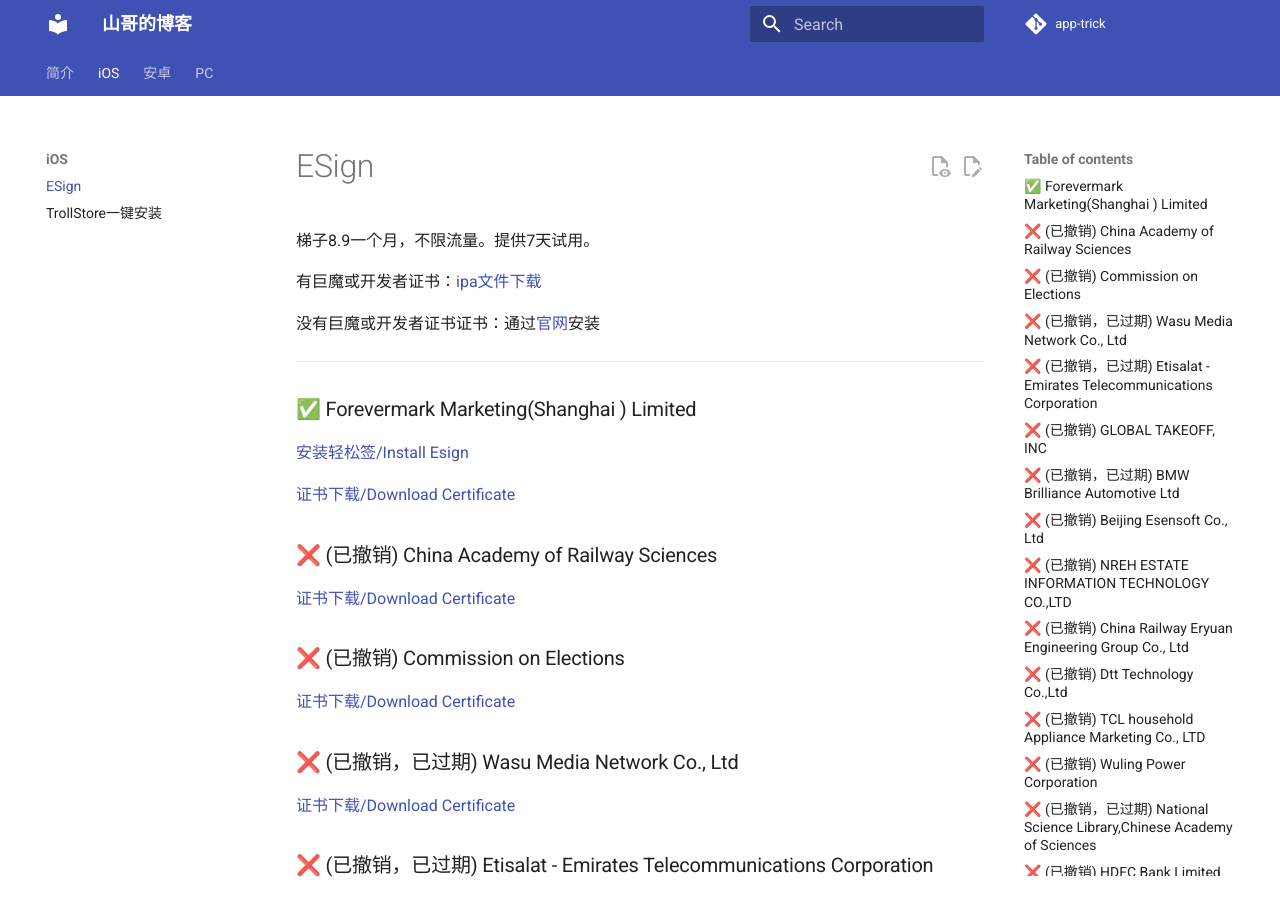
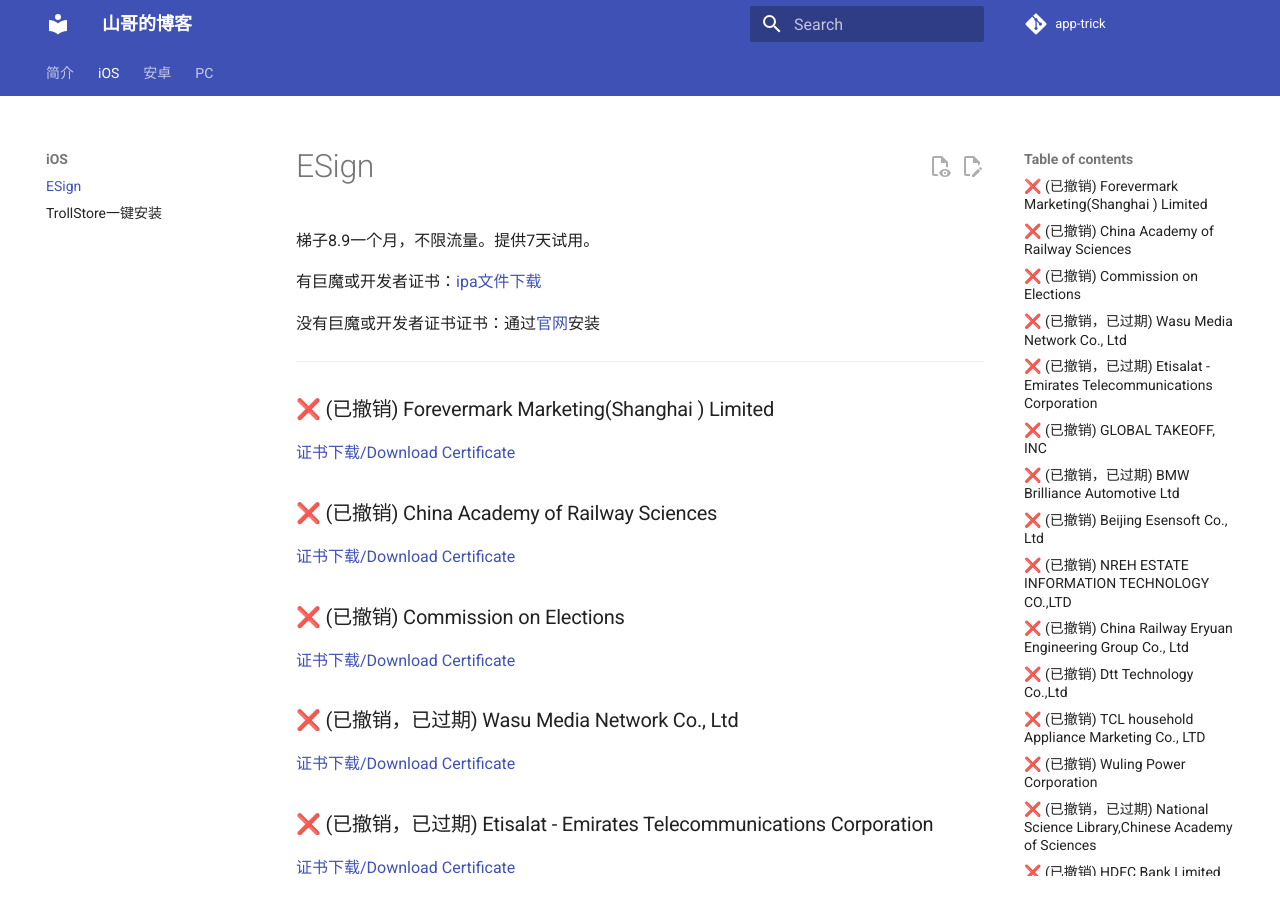
Before and after one commit to app-trick/app-trick.github.io, an MkDocs documentation site: the page built from docs/iOS/Esign.md, in a window 1280 px wide and 900 px high. Built offline with MkDocs 1.6.1 and Material for MkDocs 9.7.7, drawn with Linux system fonts in a browser that asks for light colours; comment, search, counter and statistics services are not loaded; some of the changed text lies outside the part shown.

Commit message:
Esign Repo Update

```diff
--- a/docs/iOS/Esign.md
+++ b/docs/iOS/Esign.md
@@ -8,9 +8,7 @@
 
 ---
 
-### ✅  Forevermark  Marketing(Shanghai ) Limited
-[安装轻松签/Install Esign](itms-services://?action=download-manifest&url=https://app-trick.github.io/iOS/plist/com.iioeusfqms.qpzwteff.plist)
-
+### ❌ (已撤销) Forevermark  Marketing(Shanghai ) Limited
 [证书下载/Download Certificate](/iOS/cert/Forevermark%20%20Marketing%28Shanghai%20%29%20Limited.zip)
 ### ❌ (已撤销) China Academy of Railway Sciences
 [证书下载/Download Certificate](/iOS/cert/China%20Academy%20of%20Railway%20Sciences.zip)
--- a/docs/iOS/cert/list.txt
+++ b/docs/iOS/cert/list.txt
@@ -14,4 +14,3 @@
 National Science Library,Chinese Academy  of Sciences.zip
 HDFC Bank Limited.zip
 GAC TOYOTA MOTOR CO.,LTD.zip
-Kotak Mahindra Bank Ltd.zip
```
Also changed, not shown: other parts of docs/iOS/Esign.md (+0 -2 lines), docs/iOS/TrollHelperOTA.md (+1 -3 lines), docs/iOS/TrollInstallerMDC.md (+1 -3 lines), docs/iOS/TrollInstallerX.md (+1 -3 lines), docs/iOS/TrollMisaka.md (+1 -3 lines), docs/iOS/es.png (deleted), docs/iOS/ts.png (deleted), 8 other files.
